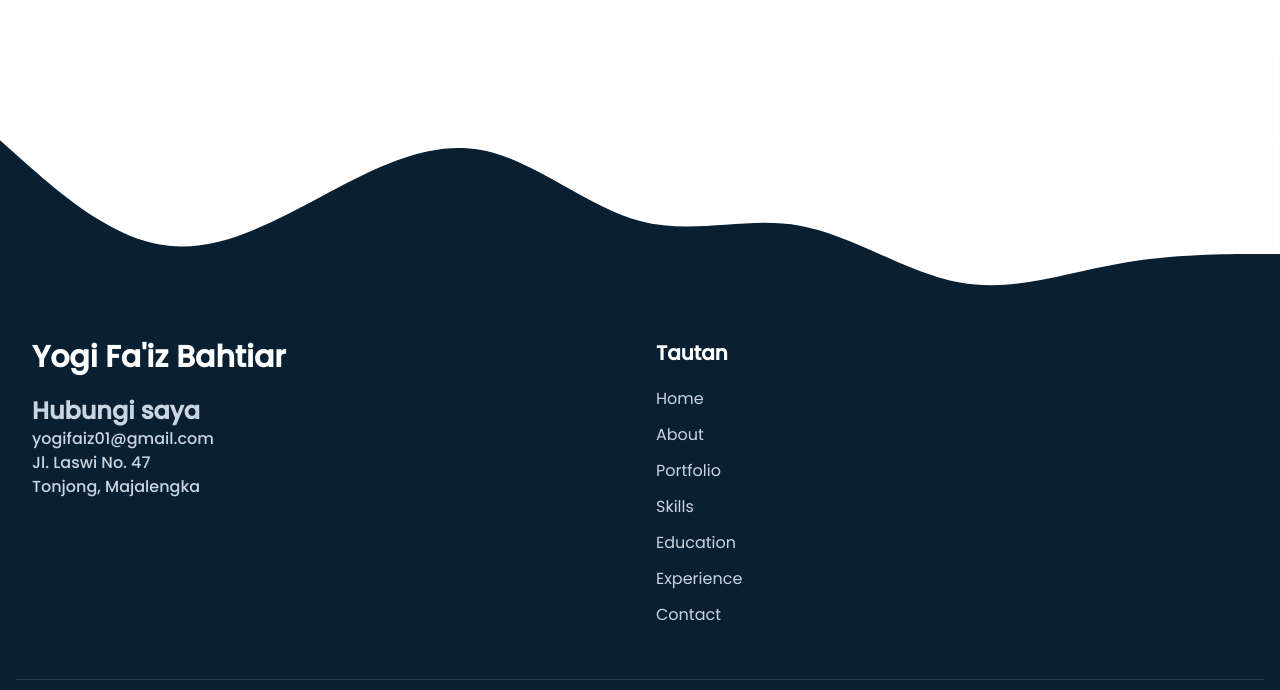
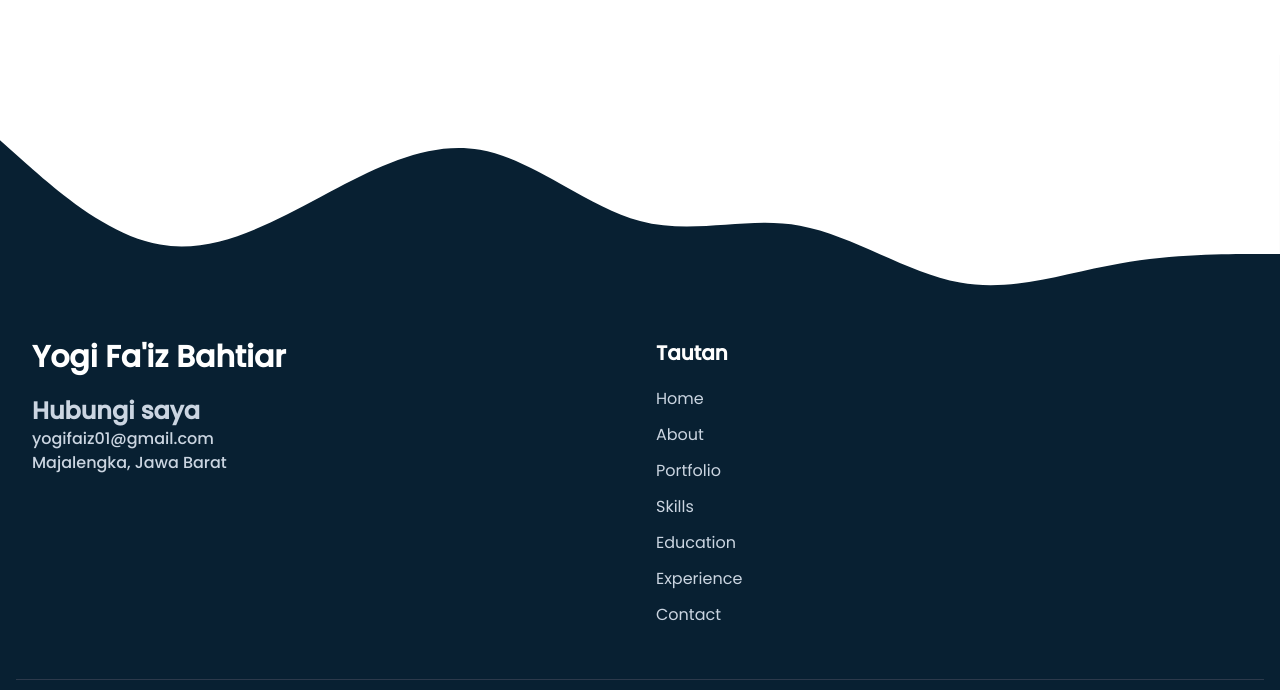
Before and after one commit to yogifaizb0/yogifaizb0.github.io, a website: page index.html in a window 1280 px wide. Shown: the part 7180-7870 px from the top of the page. Drawn offline with nearby package versions, Linux system fonts and the light colour scheme.

Commit message:
update footer

```diff
--- a/index.html
+++ b/index.html
@@ -608,8 +608,7 @@
             <h2 class="font-bold text-3xl text-white mb-5">Yogi Fa'iz Bahtiar</h2>
             <h3 class="font-bold text-2xl">Hubungi saya</h3>
             <p>yogifaiz01@gmail.com</p>
-            <p>Jl. Laswi No. 47</p>
-            <p>Tonjong, Majalengka</p>
+            <p>Majalengka, Jawa Barat</p>
           </div>
           <div class="w-full px-4 mb-10 md:w-1/2">
             <h3 class="font-semibold text-xl text-white mb-5">Tautan</h3>
```
